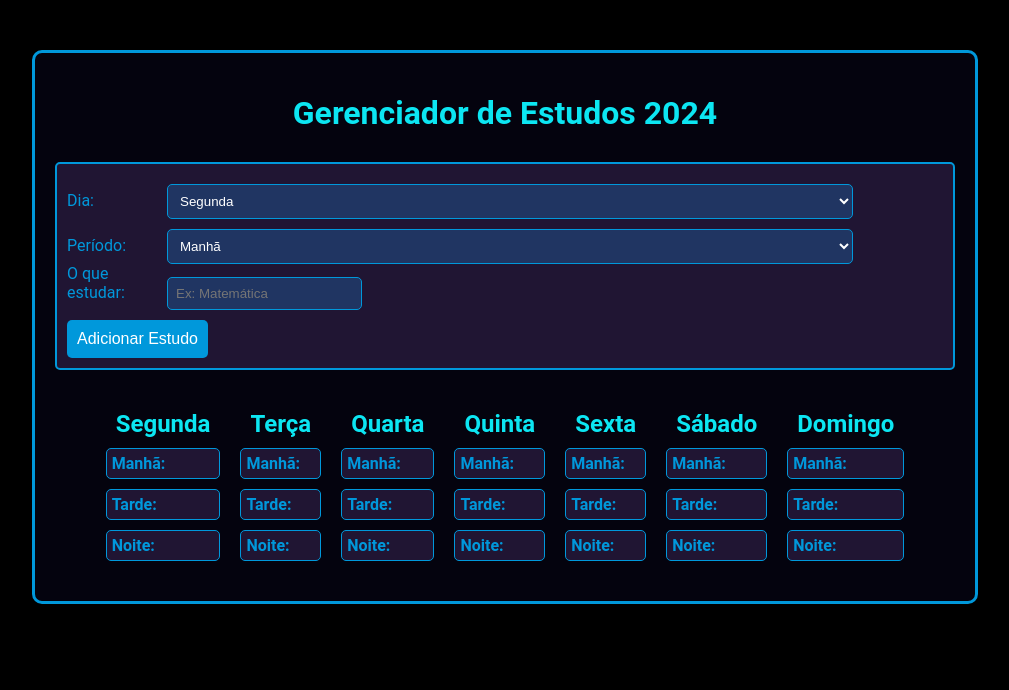
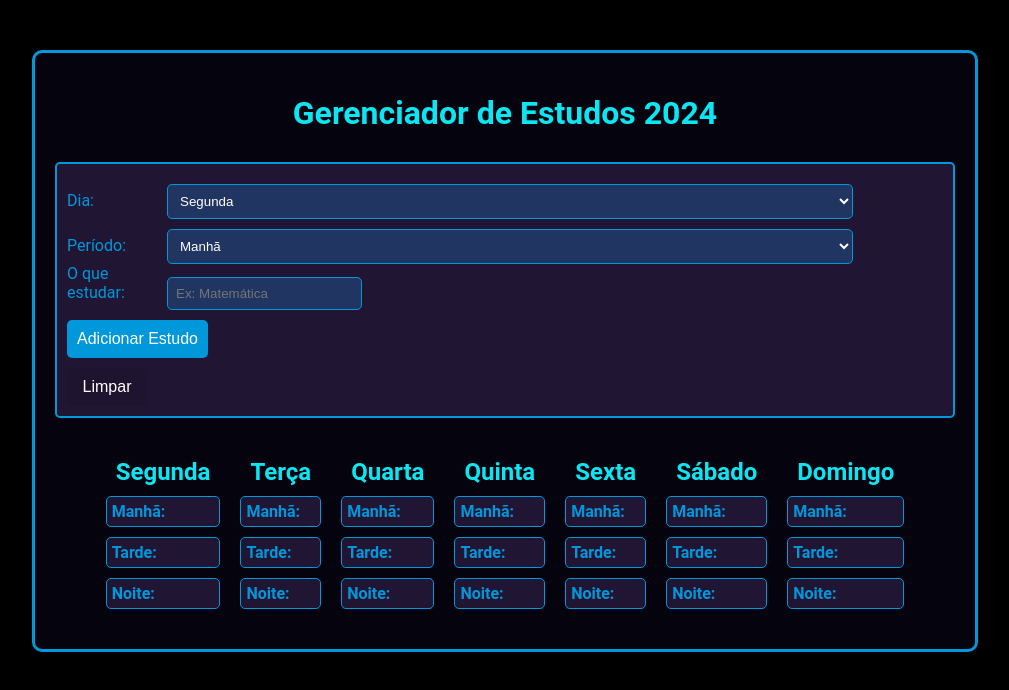
Before and after one commit to Romulo-de-Jesus/Versionamento-de-codigo-grupo, a React (Create React App) app: page / in a window 1280 px wide. Shown: the top 690 px of the page, without its empty margins (135-1144 px from the left). Built offline with nearby package versions, Linux system fonts and the light colour scheme.

Commit message:
Adicionado o botão de limpar tabela para melhor manutenção do aplicativo

```diff
--- a/src/App.css
+++ b/src/App.css
@@ -105,3 +105,8 @@ select{
   margin: 10px;
   justify-content: center;
 }
+.btn_limpar{
+  width: 80px;
+  background-color: #00000011;
+
+}
--- a/src/App.js
+++ b/src/App.js
@@ -33,6 +33,17 @@ function App() {
     setAtividade('');
   };
 
+  const botaoLimpar = () => {
+    setEstudos({
+      'Segunda': { manha: '', tarde: '', noite: '' },
+      'Terça': { manha: '', tarde: '', noite: '' },
+      'Quarta': { manha: '', tarde: '', noite: '' },
+      'Quinta': { manha: '', tarde: '', noite: '' },
+      'Sexta': { manha: '', tarde: '', noite: '' },
+      'Sábado': { manha: '', tarde: '', noite: '' },
+      'Domingo': { manha: '', tarde: '', noite: '' },
+    });
+  }
   return (
     <div className="app-container">
       <h1>Gerenciador de Estudos 2024</h1>
@@ -60,7 +71,8 @@ function App() {
           placeholder="Ex: Matemática"
         />
         <br></br>
-        <button onClick={adicionarAtividade}>Adicionar Estudo</button>
+        <button onClick={adicionarAtividade}>Adicionar Estudo</button> <br></br>
+        <button className="btn_limpar" onClick={botaoLimpar}>Limpar</button>
       </div>
 
     <div className='dias'>
```
